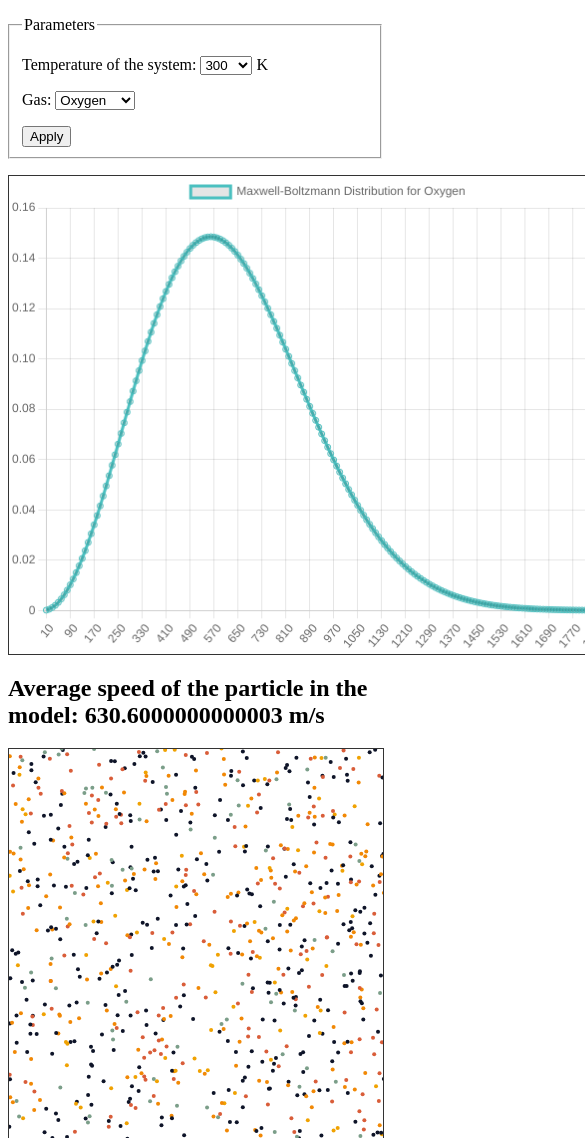
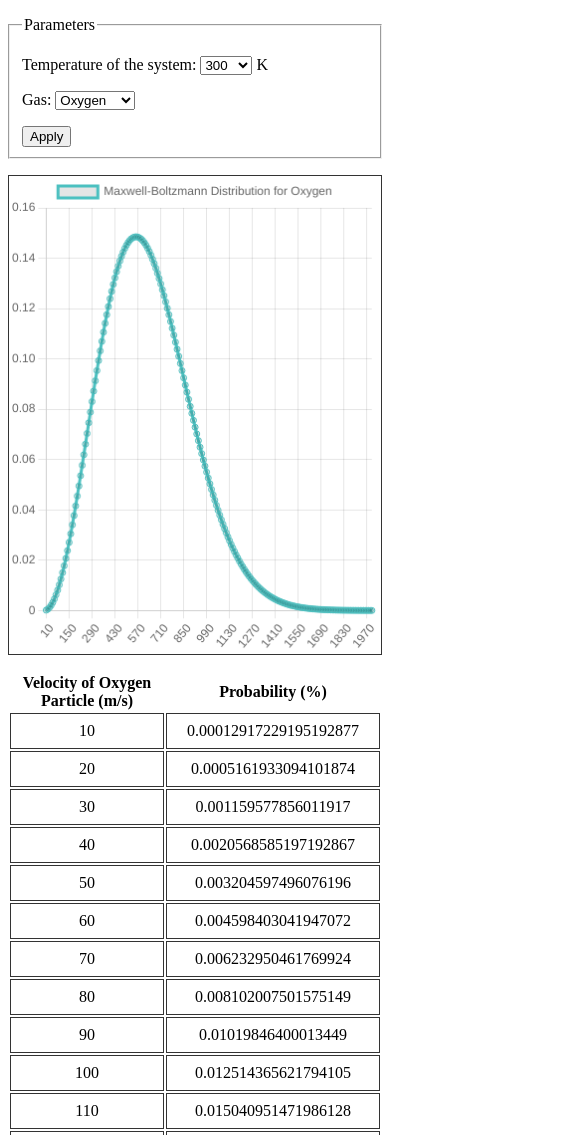
Before and after one commit to Acousticdesk/modeling_lab_2, a website: page index.html in a window 390 px wide. Shown: the top 1138 px of the page, 585 px wide, since content can reach past the window. Drawn offline with nearby package versions, Linux system fonts and the light colour scheme.

Commit message:
add mobile ui

```diff
--- a/index.html
+++ b/index.html
@@ -29,7 +29,6 @@
         }
 
         .tableContainer {
-            display: inline-block;
             max-height: 480px;
             overflow: auto;
         }
@@ -43,6 +42,14 @@
         .canvasSection {
             display: flex;
             justify-content: space-around;
+        }
+        @media screen and (max-width: 768px) {
+            table {
+                width: 100%;
+            }
+            .canvasSection {
+                display: block;
+            }
         }
     </style>
 </head>
@@ -85,7 +92,7 @@
     <!--  fullscreen  -->
     <div class="canvasSection">
         <div>
-            <canvas id="my_chart" width="640" height="480"></canvas>
+            <canvas id="my_chart" height="480"></canvas>
         </div>
         <div class="tableContainer">
             <table id="measurement_data">
@@ -107,6 +114,14 @@
     const canvasElement = document.getElementById('canvas');
 
     canvasElement.width = document.body.clientWidth;
+
+    const plotCanvasElement = document.getElementById('my_chart');
+
+    if (window.innerWidth <= 768) {
+      plotCanvasElement.width = document.body.clientWidth;
+    } else {
+      plotCanvasElement.width = 640;
+    }
 </script>
 <script>
     // constants
```
